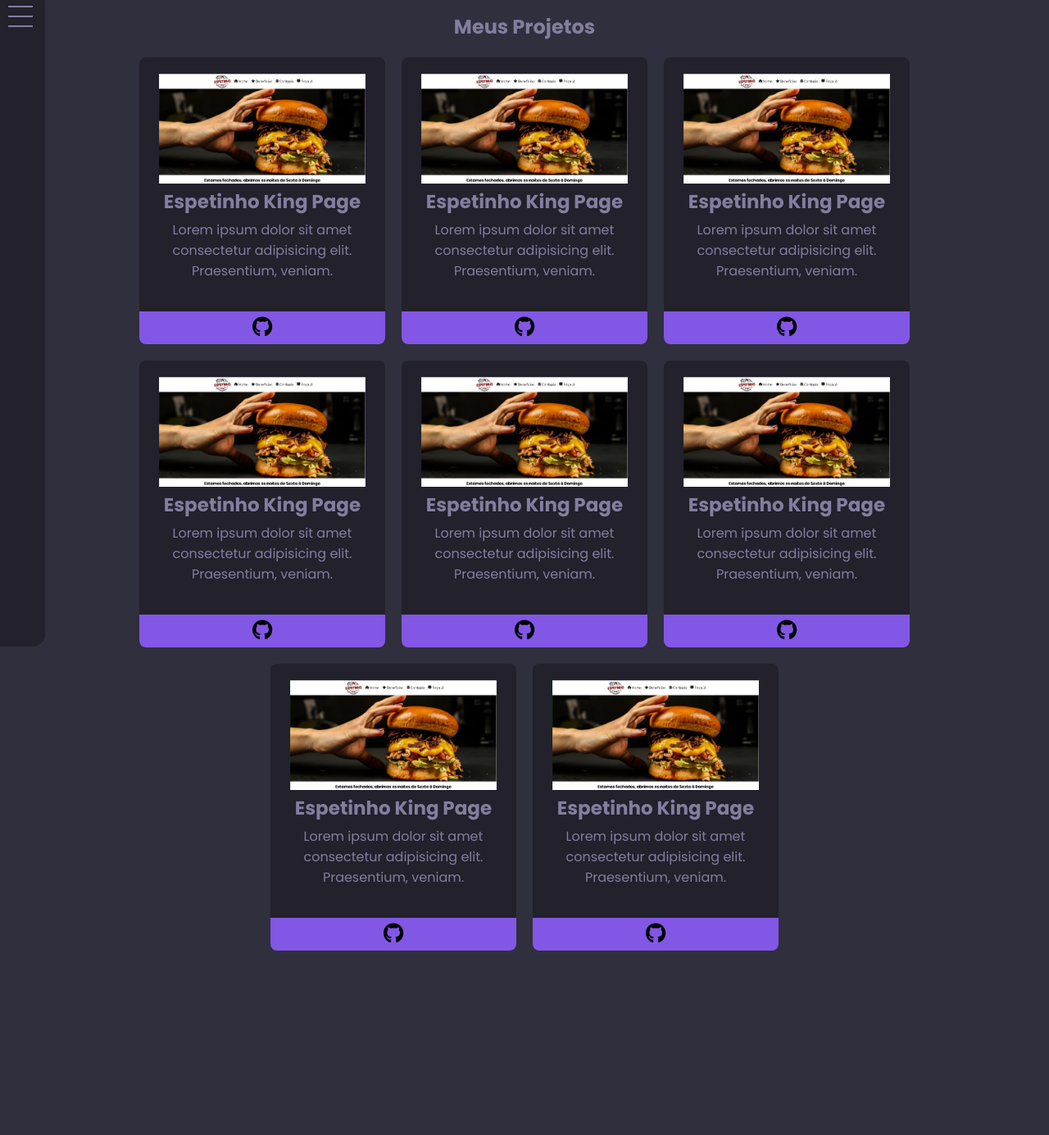
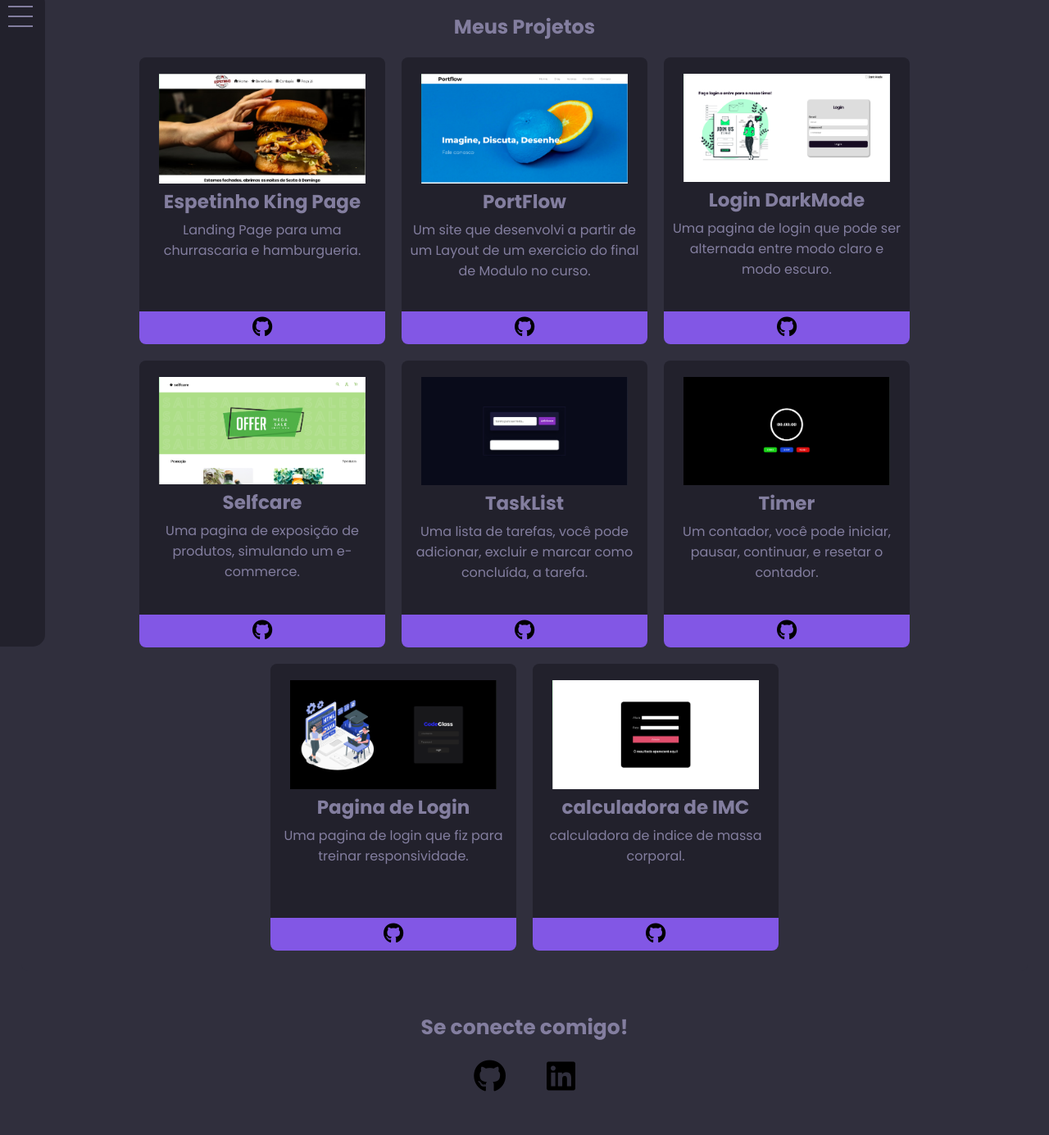
Before and after one commit to AnthonyH30/Portifolio, a plain HTML site: page index.html in a window 1280 px wide. Shown: the part 11-1396 px from the top of the page at 82% size. Before the commit the page ends 1196 px from the top, so only its background shows below. Drawn offline with Linux system fonts and the light colour scheme.

Commit message:
finish projects

```diff
--- a/index.html
+++ b/index.html
@@ -23,64 +23,64 @@
                         <img src="./img/espetinho-photo.PNG" alt="imagem do projeto">
                     </figure>
                     <figcaption class="project--name">Espetinho King Page</figcaption>
-                    <p class="project--description">Lorem ipsum dolor sit amet consectetur adipisicing elit. Praesentium, veniam.</p>
-                        <a class="github" href="#"><i class="fa-brands fa-github"></i></a>
+                    <p class="project--description">Landing Page para uma churrascaria e hamburgueria.</p>
+                        <a target="_blank" class="github" href="https://github.com/AnthonyH30/LandingPage-King-Espetinho"><i class="fa-brands fa-github"></i></a>
                 </div>
                 <div class="card">
                     <figure class="imagem">
-                        <img src="./img/espetinho-photo.PNG" alt="imagem do projeto">
+                        <img src="./img/portflow.PNG" alt="imagem do projeto">
                     </figure>
-                    <figcaption class="project--name">Espetinho King Page</figcaption>
-                    <p class="project--description">Lorem ipsum dolor sit amet consectetur adipisicing elit. Praesentium, veniam.</p>
-                        <a class="github" href="#"><i class="fa-brands fa-github"></i></a>
+                    <figcaption class="project--name">PortFlow</figcaption>
+                    <p class="project--description">Um site que desenvolvi a partir de um Layout de um exercicio do final de Modulo no curso.</p>
+                        <a target="_blank" class="github" href="https://github.com/AnthonyH30/PortFlow"><i class="fa-brands fa-github"></i></a>
                 </div>
                 <div class="card">
                     <figure class="imagem">
-                        <img src="./img/espetinho-photo.PNG" alt="imagem do projeto">
+                        <img src="./img/darkmode.PNG" alt="imagem do projeto">
                     </figure>
-                    <figcaption class="project--name">Espetinho King Page</figcaption>
-                    <p class="project--description">Lorem ipsum dolor sit amet consectetur adipisicing elit. Praesentium, veniam.</p>
-                        <a class="github" href="#"><i class="fa-brands fa-github"></i></a>
+                    <figcaption class="project--name">Login DarkMode</figcaption>
+                    <p class="project--description">Uma pagina de login que pode ser alternada entre modo claro e modo escuro.</p>
+                        <a target="_blank" class="github" href="https://github.com/AnthonyH30/login-screen-dark-mode"><i class="fa-brands fa-github"></i></a>
                 </div>
                 <div class="card">
                     <figure class="imagem">
-                        <img src="./img/espetinho-photo.PNG" alt="imagem do projeto">
+                        <img src="./img/selfcare.PNG" alt="imagem do projeto">
                     </figure>
-                    <figcaption class="project--name">Espetinho King Page</figcaption>
-                    <p class="project--description">Lorem ipsum dolor sit amet consectetur adipisicing elit. Praesentium, veniam.</p>
-                        <a class="github" href="#"><i class="fa-brands fa-github"></i></a>
+                    <figcaption class="project--name">Selfcare</figcaption>
+                    <p class="project--description">Uma pagina de exposição de produtos, simulando um e-commerce.</p>
+                        <a target="_blank" class="github" href="https://github.com/AnthonyH30/Selfcare"><i class="fa-brands fa-github"></i></a>
                 </div>
                 <div class="card">
                     <figure class="imagem">
-                        <img src="./img/espetinho-photo.PNG" alt="imagem do projeto">
+                        <img src="./img/tasklist.PNG" alt="imagem do projeto">
                     </figure>
-                    <figcaption class="project--name">Espetinho King Page</figcaption>
-                    <p class="project--description">Lorem ipsum dolor sit amet consectetur adipisicing elit. Praesentium, veniam.</p>
-                        <a class="github" href="#"><i class="fa-brands fa-github"></i></a>
+                    <figcaption class="project--name">TaskList</figcaption>
+                    <p class="project--description">Uma lista de tarefas, você pode adicionar, excluir e marcar como concluída, a tarefa.</p>
+                        <a target="_blank" class="github" href="https://github.com/AnthonyH30/tasklist"><i class="fa-brands fa-github"></i></a>
                 </div>
                 <div class="card">
                     <figure class="imagem">
-                        <img src="./img/espetinho-photo.PNG" alt="imagem do projeto">
+                        <img src="./img/timer.PNG" alt="imagem do projeto">
                     </figure>
-                    <figcaption class="project--name">Espetinho King Page</figcaption>
-                    <p class="project--description">Lorem ipsum dolor sit amet consectetur adipisicing elit. Praesentium, veniam.</p>
-                        <a class="github" href="#"><i class="fa-brands fa-github"></i></a>
+                    <figcaption class="project--name">Timer</figcaption>
+                    <p class="project--description">Um contador, você pode iniciar, pausar, continuar, e resetar o contador.</p>
+                        <a target="_blank" class="github" href="https://github.com/AnthonyH30/timer"><i class="fa-brands fa-github"></i></a>
                 </div>
                 <div class="card">
                     <figure class="imagem">
-                        <img src="./img/espetinho-photo.PNG" alt="imagem do projeto">
+                        <img src="./img/loginpage.PNG" alt="imagem do projeto">
                     </figure>
-                    <figcaption class="project--name">Espetinho King Page</figcaption>
-                    <p class="project--description">Lorem ipsum dolor sit amet consectetur adipisicing elit. Praesentium, veniam.</p>
-                        <a class="github" href="#"><i class="fa-brands fa-github"></i></a>
+                    <figcaption class="project--name">Pagina de Login</figcaption>
+                    <p class="project--description">Uma pagina de login que fiz para treinar responsividade.</p>
+                        <a target="_blank" class="github" href="https://github.com/AnthonyH30/LoginPage"><i class="fa-brands fa-github"></i></a>
                 </div>
                 <div class="card">
                     <figure class="imagem">
-                        <img src="./img/espetinho-photo.PNG" alt="imagem do projeto">
+                        <img src="./img/imc.PNG" alt="imagem do projeto">
                     </figure>
-                    <figcaption class="project--name">Espetinho King Page</figcaption>
-                    <p class="project--description">Lorem ipsum dolor sit amet consectetur adipisicing elit. Praesentium, veniam.</p>
-                        <a class="github" href="#"><i class="fa-brands fa-github"></i></a>
+                    <figcaption class="project--name">calculadora de IMC</figcaption>
+                    <p class="project--description">calculadora de indice de massa corporal.</p>
+                        <a target="_blank" class="github" href="https://github.com/AnthonyH30/Calculadora-IMC"><i class="fa-brands fa-github"></i></a>
                 </div>
             </div>
         </section>
@@ -196,6 +196,13 @@
                 </div>
             </div>
         </section>
+        <section class="social-medias">
+            <h3>Se conecte comigo!</h3>
+            <div class="icons">
+                <a target="_blank" href="https://github.com/AnthonyH30"><i class="fa-brands fa-github"></i></a>
+                <a target="_blank" href="https://www.linkedin.com/in/anthony-harisson-421b50231/"><i class="fa-brands fa-linkedin"></i></a>
+            </div>
+        </section>
     </main>
     <script src="script.js"></script>
 </body>
--- a/style.css
+++ b/style.css
@@ -272,6 +272,44 @@ body{
     color: black;
 }
 
+.social-medias{
+    height: 200px;
+    width: 100%;
+    display: flex;
+    align-items: center;
+    justify-content: center;
+    flex-direction: column;
+}
+
+.social-medias h3{
+    font-size: 25px;
+    margin-bottom: 20px;
+}
+
+.icons{
+    display: flex;
+    gap: 50px;
+}
+
+.social-medias .icons .fa-github{
+    font-size: 40px;
+    transition: all ease-in-out 0.2s;
+}
+
+.social-medias .icons .fa-github:hover{
+    transform: scale(1.3);
+}
+
+.fa-linkedin{
+    font-size: 40px;
+    color: #000;
+    transition: all ease-in-out 0.2s;
+}
+
+.fa-linkedin:hover{
+    transform: scale(1.3);
+}
+
 @media(max-width:500px){
     .sidebar {
         left: -85vw;
```
Also changed, not shown: img/darkmode.PNG (added), img/imc.PNG (added), img/loginpage.PNG (added), img/portflow.PNG (added), img/selfcare.PNG (added), img/tasklist.PNG (added), img/timer.PNG (added).
